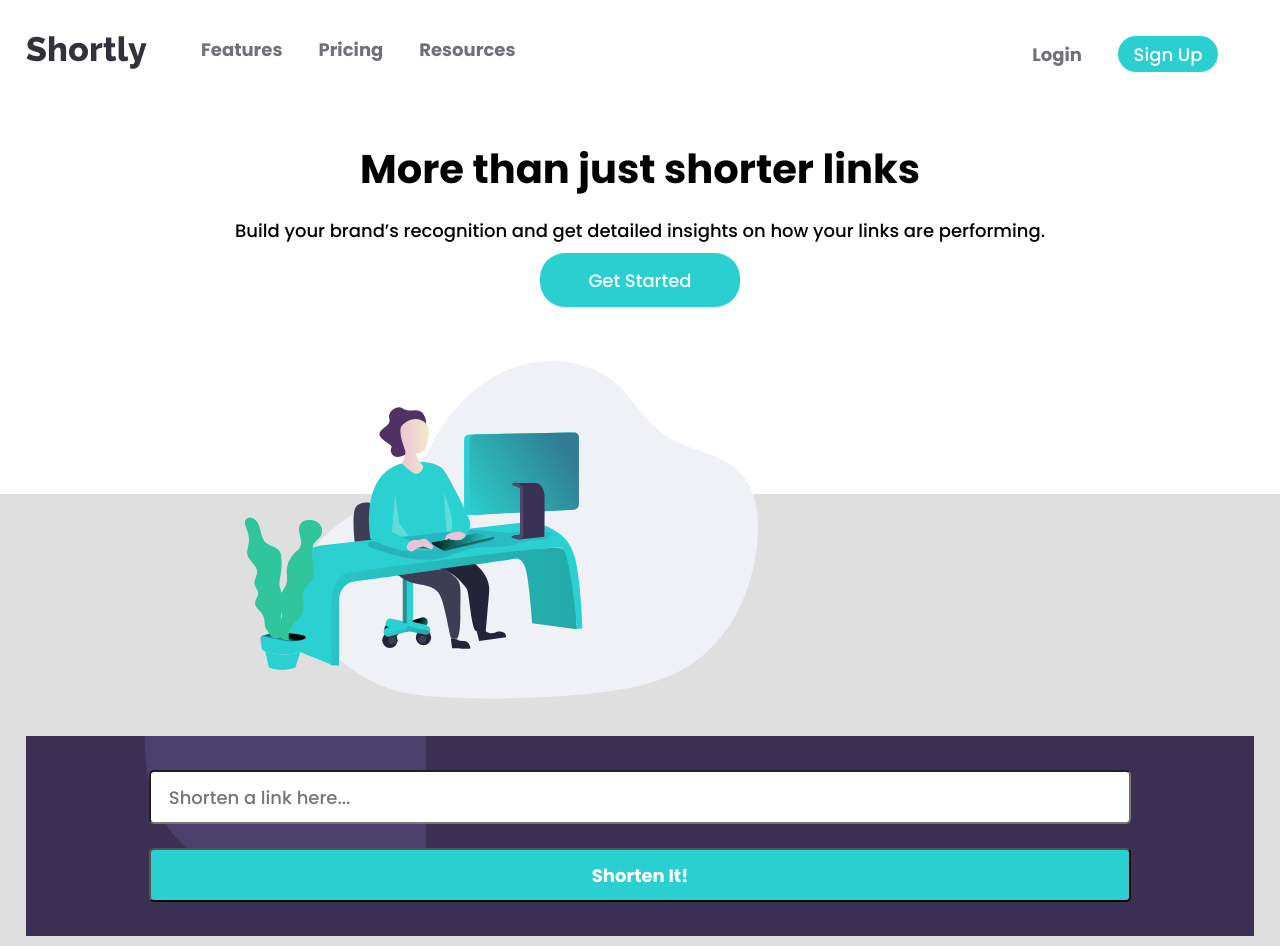
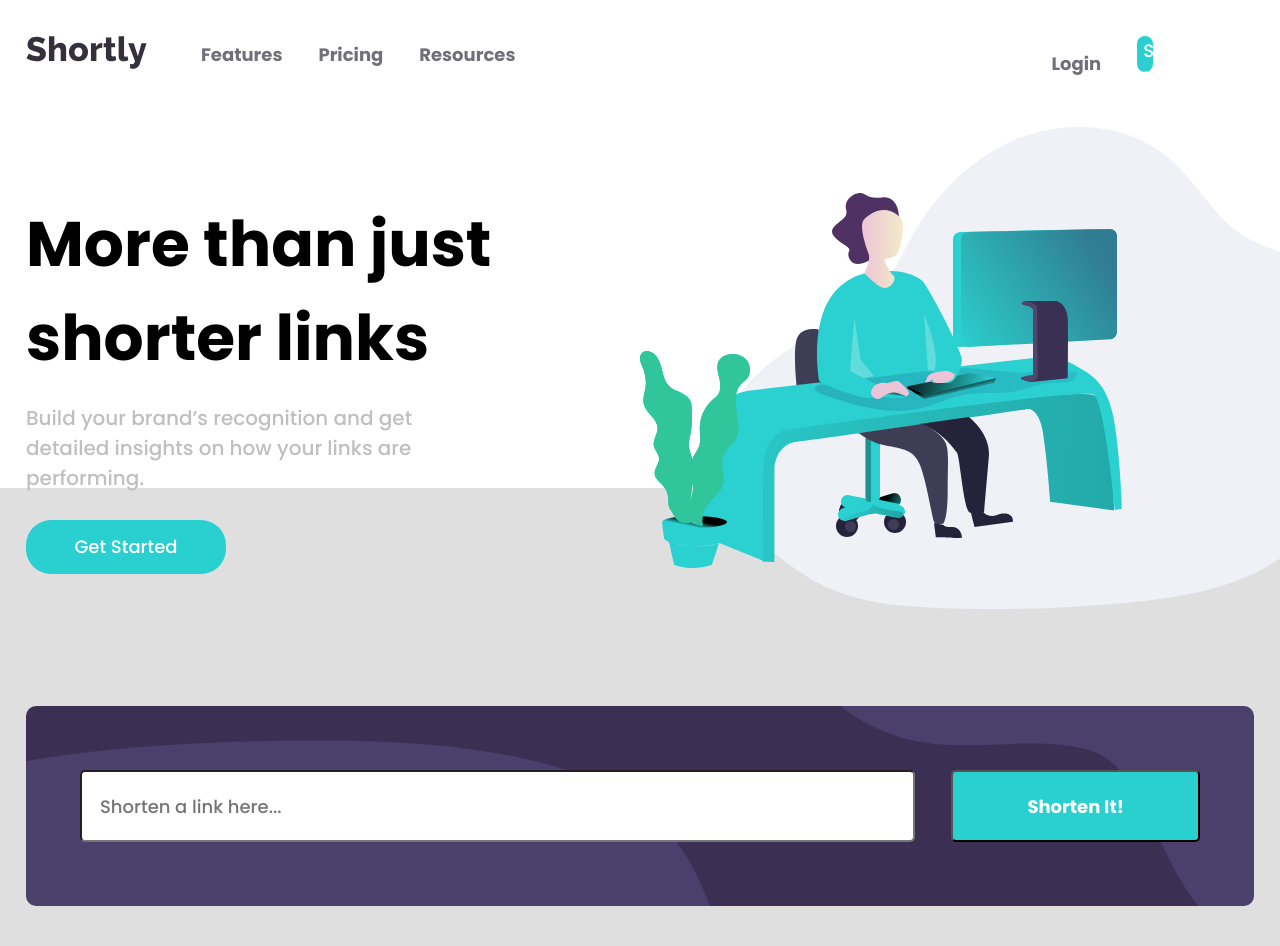
Before and after one commit to daniel88li/URL-shortener, a React (Create React App) app: page / in a window 1280 px wide. Shown: the top 946 px of the page. Built offline with nearby package versions, Linux system fonts and the light colour scheme.

Commit message:
Added shortened link card style for desktop, added session storage support

```diff
--- a/src/components/Button.css
+++ b/src/components/Button.css
@@ -23,7 +23,7 @@
 }
 
 .btn--small {
-  width: 100px;
+  width: 20%;
   height: 2rem;
 }
 
--- a/src/components/Content.css
+++ b/src/components/Content.css
@@ -13,6 +13,7 @@ img {
 .top-box {
   display: flex;
   flex-flow: column;
+  margin-bottom: 2rem;
 }
 
 .svg-working {
@@ -48,5 +49,52 @@ img {
 @media (min-width: 800px) {
   .image {
     order: 2;
+    flex: 1;
+  }
+
+  .top-box {
+    display: flex;
+    flex-flow: row nowrap;
+    justify-content: space-between;
+    align-items: center;
+    width: 100%;
+  }
+
+  .info-box {
+    align-items: flex-start;
+    flex: 1;
+  }
+
+  .info-box > h3 {
+    text-align: left;
+    font-size: 2.5rem;
+    padding-right: 1rem;
+  }
+
+  .info-box > p {
+    text-align: left;
+    color: hsl(var(--neutral-gray));
+    padding-right: 1rem;
+  }
+
+  .info-box > button {
+    margin-top: 1rem;
   }
 }
+
+@media (min-width: 1100px) {
+  .info-box > h3 {
+    font-size: 3.5rem;
+    /* width: 80%; */
+  }
+
+  .info-box > p {
+    font-size: 20px;
+    width: 80%;
+  }
+
+  .top-box svg {
+    width: 400px;
+    height: 500px;
+  }
+}
--- a/src/components/LinkCard.css
+++ b/src/components/LinkCard.css
@@ -7,8 +7,8 @@
   /* height: 200px; */
   background-color: white;
   margin: 1rem 0;
-  padding: 0.5rem 0;
-  border-radius: 5px;
+  padding: 1rem 0;
+  border-radius: 10px;
 }
 
 .link-card span {
@@ -30,3 +30,34 @@
   border: none;
   width: 100%;
 }
+
+.link-card button {
+  margin-top: 0.5rem;
+}
+
+@media (min-width: 800px) {
+  .link-card {
+    flex-flow: row nowrap;
+    margin: 0.5rem 0;
+    padding: 0 1.5rem;
+    height: 3.5rem;
+  }
+
+  .link-card hr {
+    display: none;
+  }
+
+  .link-card .link-short {
+    width: fit-content;
+    overflow: visible;
+    margin: 0 1rem;
+  }
+
+  .link-card button {
+    margin: 0;
+  }
+
+  .link-card * {
+    font-size: 14px;
+  }
+}
--- a/src/components/LinkCard.js
+++ b/src/components/LinkCard.js
@@ -1,8 +1,11 @@
 import React from "react";
 import Button from "./Button";
 import "./LinkCard.css";
+import { useMediaQuery } from "react-responsive";
 
 function LinkCard({ linkObj, copyFunc }) {
+  const isLargeScreen = useMediaQuery({ query: "(min-width: 800px" });
+
   return (
     <div className="link-card">
       <span className="link-original">{linkObj.original_link}</span>
@@ -11,7 +14,7 @@ function LinkCard({ linkObj, copyFunc }) {
       <Button
         onClick={copyFunc}
         btnStyle="btn--regular"
-        btnSize="btn--long"
+        btnSize={isLargeScreen ? "btn--small" : "btn--long"}
         btnColour={linkObj.copied ? "violet" : "cyan"}
         text={linkObj.copied ? "Copied!" : "Copy"}
       />
--- a/src/components/Nav.css
+++ b/src/components/Nav.css
@@ -106,6 +106,8 @@ hr {
 .menu-nav .nav-item-box {
   display: flex;
   justify-content: space-evenly;
+  height: 2rem;
+  align-items: center;
 }
 
 .menu-nav .account-box {
--- a/src/components/Nav.js
+++ b/src/components/Nav.js
@@ -14,8 +14,8 @@ function Nav() {
     setmenuClick(!menuClick);
   };
 
-  const isSmallScreen = useMediaQuery({ query: "(max-width: 800px)" });
-  const isLargeScreen = useMediaQuery({ query: "(min-width: 801px" });
+  const isSmallScreen = useMediaQuery({ query: "(max-width: 799px)" });
+  const isLargeScreen = useMediaQuery({ query: "(min-width: 800px" });
 
   const navName = isSmallScreen ? "menu-nav-mobile" : "menu-nav";
   return (
--- a/src/components/Shortener.css
+++ b/src/components/Shortener.css
@@ -1,15 +1,15 @@
 .shorten-form {
   background: url(../../images/bg-shorten-mobile.svg)
     hsl(var(--primary-dark-violet)) no-repeat;
-  /* background-color: hsl(var(--primary-dark-violet)); */
-  background-size: 400px 250px;
+  /* background-size: 400px 250px; */
+  background-size: cover;
   width: 100%;
   height: 200px;
-  /* transform: scale(0.75); */
   display: flex;
   flex-flow: column;
   justify-content: center;
   align-items: center;
+  border-radius: 10px;
 }
 
 .shorten-form input {
@@ -19,8 +19,22 @@
   padding: 0 1rem;
 }
 
-/* .shorten-form [name="url"] {
-} */
+.form-input {
+  display: flex;
+  flex-flow: column nowrap;
+  justify-content: center;
+  align-items: center;
+  width: 100%;
+  height: 100%;
+}
+
+.input-box {
+  width: 100%;
+  display: flex;
+  flex-flow: column nowrap;
+  justify-content: center;
+  align-items: center;
+}
 
 input:invalid {
   color: hsl(var(--secondary-red));
@@ -40,3 +54,54 @@ input:invalid {
   font-style: italic;
   width: 80%;
 }
+
+@media (min-width: 800px) {
+  .shorten-form {
+    background: url(../../images/bg-shorten-desktop.svg)
+      hsl(var(--primary-dark-violet)) no-repeat;
+    background-size: cover;
+    height: 150px;
+    flex-flow: row nowrap;
+    justify-content: center;
+    align-items: flex-end;
+    padding: 0 3rem;
+    margin: 1rem 0;
+  }
+
+  .input-box {
+    display: flex;
+    flex-flow: column nowrap;
+    margin-right: 1rem;
+    align-items: flex-start;
+    flex: 4;
+    margin-bottom: 6px;
+  }
+
+  .shorten-form [name="url"] {
+    width: 100%;
+  }
+
+  .shorten-form [type="submit"] {
+    flex: 1;
+    align-self: center;
+  }
+
+  .error-msg {
+    min-height: 1rem;
+  }
+}
+
+@media (min-width: 1100px) {
+  .shorten-form {
+    height: 200px;
+  }
+
+  .input-box {
+    margin-bottom: 22px;
+    margin-right: 2rem;
+  }
+
+  .shorten-form input {
+    height: 4rem;
+  }
+}
--- a/src/components/Shortener.js
+++ b/src/components/Shortener.js
@@ -1,12 +1,16 @@
-import React, { useState } from "react";
+import React, { useState, useEffect } from "react";
 import LinkCard from "./LinkCard";
 import "./Shortener.css";
 
 function Shortener() {
+  const sessionKey = "shortenLinks";
   const [urlInput, setUrlInput] = useState("");
-  const [linkList, setLinkList] = useState([]);
+  // retrieve session of list of shortened links or init
+  const [linkList, setLinkList] = useState(
+    JSON.parse(sessionStorage.getItem(sessionKey)) || []
+  );
   const [err, setError] = useState("");
-  const [currCopyIndex, setCurrCopyIndex] = useState(null);
+  const [, setCurrCopyIndex] = useState(null);
 
   const handleChange = (e) => {
     const { value } = e.target;
@@ -76,9 +80,15 @@ function Shortener() {
     );
   });
 
+  // store list of shortened links in session
+  useEffect(() => {
+    sessionStorage.setItem(sessionKey, JSON.stringify(linkList));
+  }, [linkList]);
+
   return (
     <>
       <form noValidate className="shorten-form" onSubmit={handleShorten}>
+        <div className="input-box">
           <input
             type="text"
             name="url"
@@ -87,6 +97,7 @@ function Shortener() {
             placeholder="Shorten a link here..."
           />
           <p className="error-msg">{err}</p>
+        </div>
         <input type="submit" value="Shorten It!" />
       </form>
       {shortenLinks}
```
Lines whose indentation alone changed are shown as unchanged.
